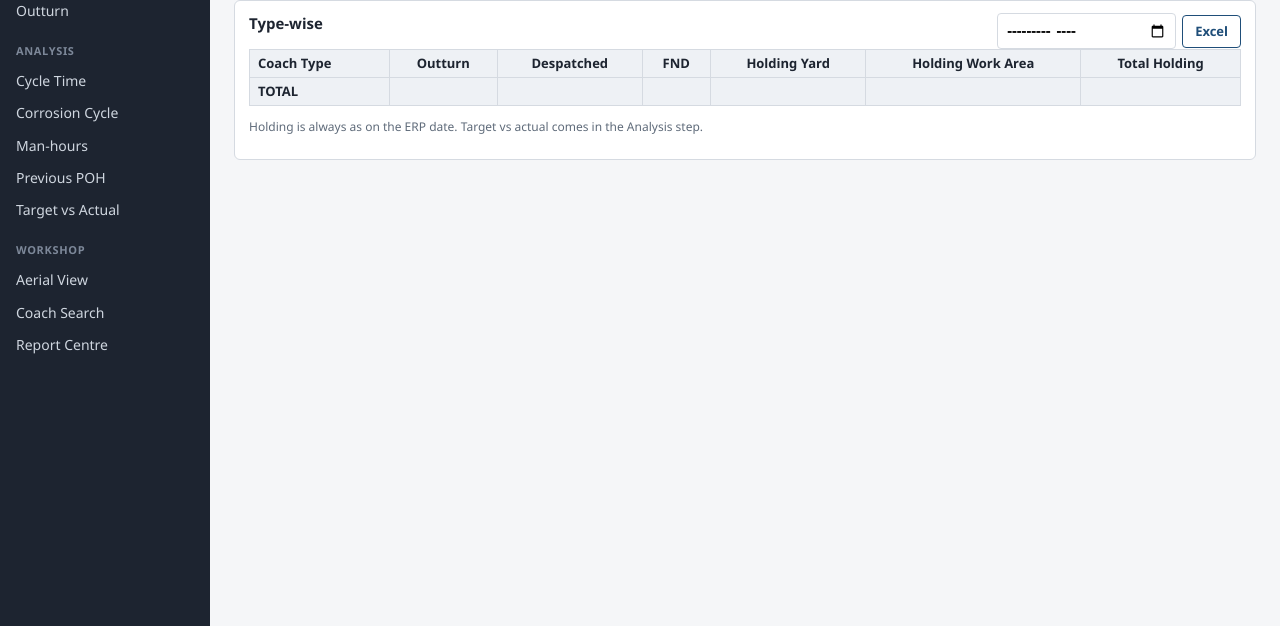
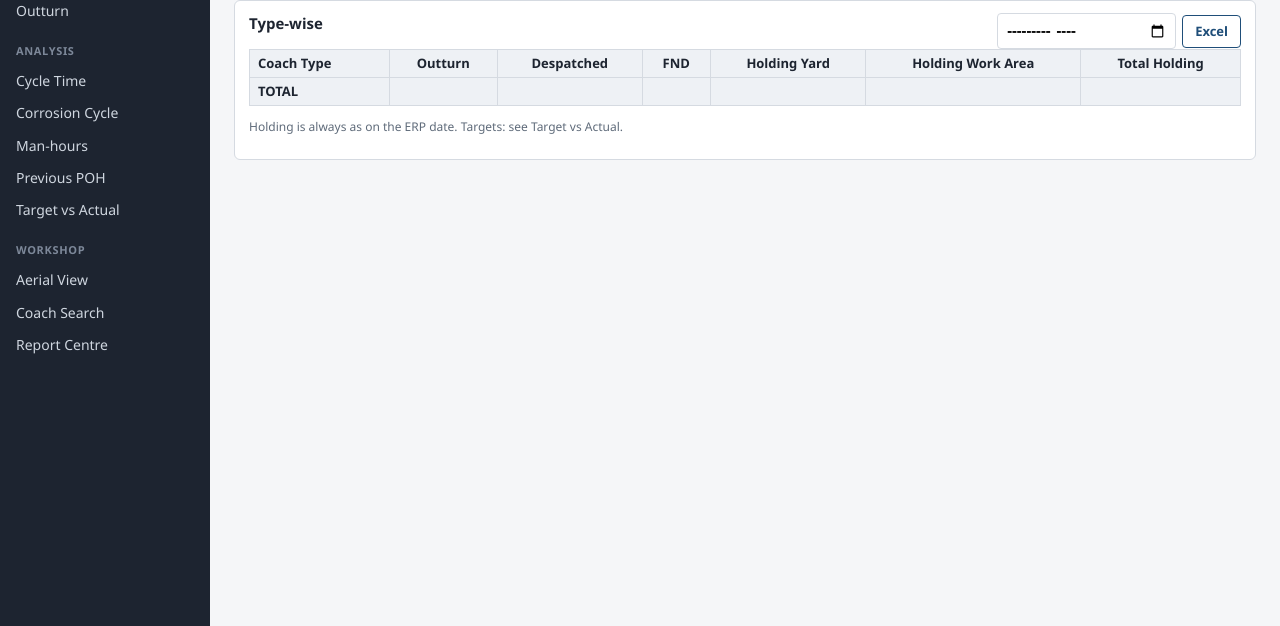
Before and after one commit to jijolw/Loco-Works-Dashboard, a Flask app: template templates/dashboard.html in a window 1280 px wide. Shown: the part 174-800 px from the top of the page. Run offline with Flask 3, Linux system fonts and the light colour scheme; the template is opened without the code that fills it, so the values that code supplies are empty.

Commit message:
Month Position note: point to Target vs Actual page
Co-Authored-By: Claude Opus 5.5 <noreply@anthropic.com>
Claude-Session: https://claude.ai/code/session_01L7CN49mFWY6YPKNnag2KW6

```diff
--- a/templates/dashboard.html
+++ b/templates/dashboard.html
@@ -15,7 +15,7 @@
 <table><tr><th>Coach Type</th><th>Outturn</th><th>Despatched</th><th>FND</th><th>Holding Yard</th><th>Holding Work Area</th><th>Total Holding</th></tr>
 {{ famrows(pos.rows, ['outturn','desp','fnd','yard','work','holding'], 7) }}
 <tr class="tot"><td>TOTAL</td><td>{{ pos.total.outturn }}</td><td>{{ pos.total.desp }}</td><td>{{ pos.total.fnd }}</td><td>{{ pos.total.yard }}</td><td>{{ pos.total.work }}</td><td>{{ pos.total.holding }}</td></tr></table>
-<p class="note">Holding is always as on the ERP date. Target vs actual comes in the Analysis step.</p></div>
+<p class="note">Holding is always as on the ERP date. Targets: see Target vs Actual.</p></div>
 {% if pos.fnd_list or pos.prev_fnd %}<div class="box"><h2>FND – outturned, not physically despatched</h2>
 <table><tr><th>Coach Type</th><th>Coach No</th><th>Desp date</th><th>Days since outturn</th></tr>
 {% for d in pos.fnd_list + pos.prev_fnd %}<tr><td>{{ d._group }}</td><td>{{ d.coachNo }}</td><td>{{ fmt(pdate(d.dispatchDate)) }}</td><td>{{ (pos.end - pdate(d.dispatchDate)).days }}</td></tr>{% endfor %}</table></div>{% endif %}
```
